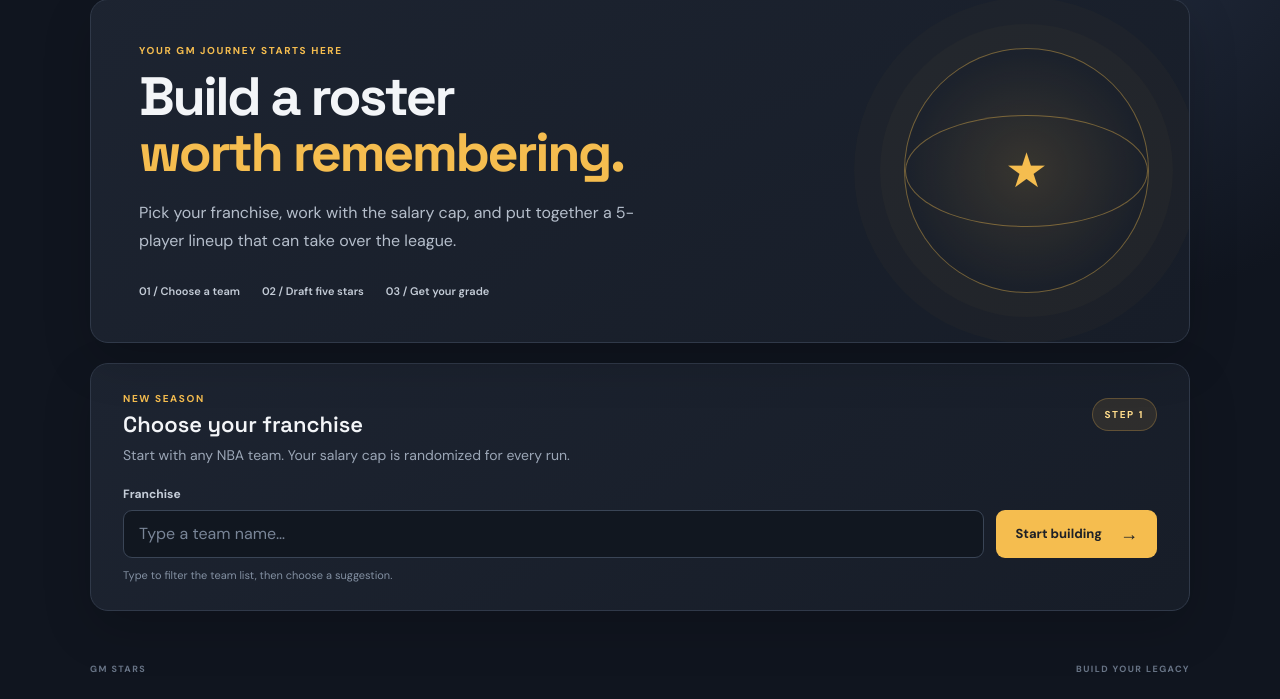
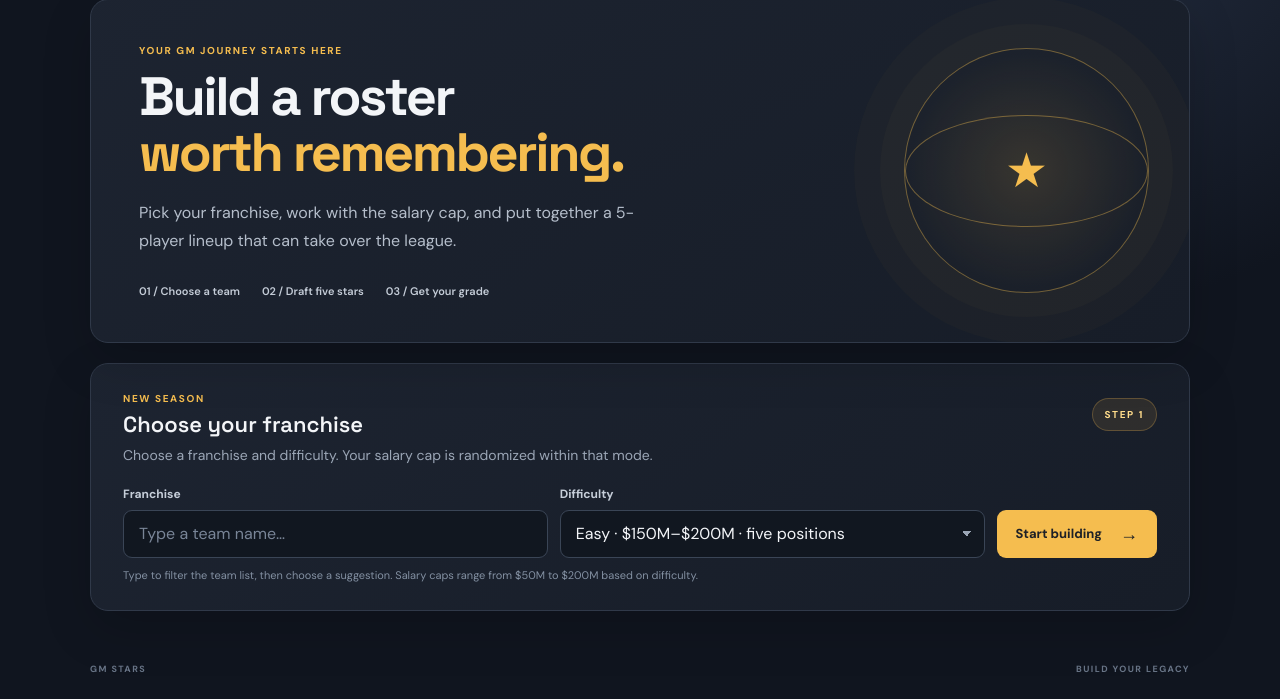
Before and after one commit to quiscodes/gm-stars, a Flask app: page / in a window 1280 px wide. Shown: the part 115-814 px from the top of the page. Run offline with Flask 3, Linux system fonts and the light colour scheme.

Commit message:
Add difficulty modes and roster challenges

```diff
--- a/v2/app.py
+++ b/v2/app.py
@@ -19,7 +19,7 @@
 #   5-man roster that must satisfy a constraint. The roster is graded 60-99 overall.
 #
 # Planned for later versions:
-#   v2.2 real NBA data/APIs   v2.3 difficulty system   v2.4 accounts
+#   v2.2 real NBA data   v2.3 difficulty system   v2.4 accounts
 #   v2.5 leaderboards         v2.6 images/animations
 # =============================================================================
 
@@ -52,9 +52,23 @@ PRA_GRADE_ANCHORS = (
     (175, 99),
 )
 
-CAP_MIN = 160_000_000
-CAP_MAX = 220_000_000
 CAP_STEP = 5_000_000
+DIFFICULTIES = {
+    "easy": {"label": "Easy", "minimum": 150_000_000, "maximum": 200_000_000},
+    "hard": {"label": "Hard", "minimum": 100_000_000, "maximum": 150_000_000},
+    "impossible": {"label": "Impossible", "minimum": 50_000_000, "maximum": 100_000_000},
+}
+POSITIONS = ("PG", "SG", "SF", "PF", "C")
+TEAM_NAMES = {
+    "ATL": "Atlanta", "BOS": "Boston", "BKN": "Brooklyn", "CHA": "Charlotte",
+    "CHI": "Chicago", "CLE": "Cleveland", "DAL": "Dallas", "DEN": "Denver",
+    "DET": "Detroit", "GSW": "Golden State", "HOU": "Houston", "IND": "Indiana",
+    "LAC": "LA Clippers", "LAL": "LA Lakers", "MEM": "Memphis", "MIA": "Miami",
+    "MIL": "Milwaukee", "MIN": "Minnesota", "NOP": "New Orleans", "NYK": "New York",
+    "OKC": "Oklahoma City", "ORL": "Orlando", "PHI": "Philadelphia", "PHX": "Phoenix",
+    "POR": "Portland", "SAC": "Sacramento", "SAS": "San Antonio", "TOR": "Toronto",
+    "UTA": "Utah", "WAS": "Washington",
+}
 
 app = Flask(__name__)
 
@@ -98,18 +112,24 @@ def find_player(user_input):
     return None
 
 # -----------------------------------------------------------------------------
-# GAME LOGIC (no Flask in here — these are plain functions, easy to test)
+# GAME LOGIC
 # -----------------------------------------------------------------------------
 
 def player_choices():
-    """Players who are not drafted yet AND still fit under the remaining cap."""
+    """Undrafted, affordable players who satisfy any position/team slots."""
     roster = session.get("roster", [])
     remaining = session.get("remaining_salary", 0)
+    filled_positions = {players[name]["position"] for name in roster}
+    assignments = session.get("position_teams", {})
     available = [
         {"name": name, **details}
         for name, details in players.items()
-        if name not in roster and details['salary'] <= remaining]
-
+        if name not in roster
+        and details["salary"] <= remaining
+        and details["position"] not in filled_positions
+        and details["position"] in REQUIRED_POSITIONS
+        and (not assignments or details.get("team") == assignments.get(details["position"]))
+    ]
     return sorted(available, key=itemgetter("salary"), reverse=True)
 
 def player_pra(name):
@@ -117,9 +137,155 @@ def player_pra(name):
     stats = players[name]
     return stats["ppg"] + stats["rebounds"] + stats["assists"]
 
+def challenge_pass(rule, roster, assignments=None):
+    """Evaluate one selected challenge against a five-player roster."""
+    details = [players[name] for name in roster]
+    by_position = {item["position"]: item for item in details}
+    teams = [item.get("team", "") for item in details]
+    assignments = assignments or {}
+
+    if rule == "Team must satisfy all 5 positions.":
+        return set(by_position) == REQUIRED_POSITIONS
+    if rule.startswith("For each position, draft"):
+        return all(by_position.get(pos, {}).get("team") == team for pos, team in assignments.items())
+    if rule.startswith("The ") and " must play for the " in rule:
+        position = rule.split("The ", 1)[1].split(" must play", 1)[0]
+        team = rule.rsplit("the ", 1)[1].rstrip(".")
+        return by_position.get(position, {}).get("team") == team
+    if rule.startswith("All five players must play for the "):
+        team = rule.rsplit("the ", 1)[1].rstrip(".")
+        return all(value == team for value in teams)
+    if rule.startswith("At least two players must play for the "):
+        team = rule.rsplit("the ", 1)[1].rstrip(".")
+        return teams.count(team) >= 2
+    if rule == "No more than two players may play for the same team.":
+        return max((teams.count(team) for team in set(teams)), default=0) <= 2
+    if rule.startswith("At least three players must shoot"):
+        return sum(item.get("three_pt_pct", 0) >= .35 for item in details) >= 3
+    if rule.startswith("The team average 3-point percentage"):
+        threshold = .40 if "40%" in rule else .38
+        return sum(item.get("three_pt_pct", 0) for item in details) / len(details) >= threshold
+    if rule.startswith("At least three players must shoot 45%"):
+        return sum(item.get("fg_pct", 0) >= .45 for item in details) >= 3
+    if rule.startswith("The team average field-goal percentage"):
+        return sum(item.get("fg_pct", 0) for item in details) / len(details) >= .47
+    if rule.startswith("At least two players must average 20"):
+        return sum(item.get("ppg", 0) >= 20 for item in details) >= 2
+    if rule.startswith("At least one player must average 25"):
+        return any(item.get("ppg", 0) >= 25 for item in details)
+    if rule.startswith("At least two players must each average 25 or more PRA"):
+        return sum(item.get("ppg", 0) + item.get("rebounds", 0) + item.get("assists", 0) >= 25 for item in details) >= 2
+    if rule.startswith("The point guard must"):
+        return by_position.get("PG", {}).get("assists", 0) >= 5
+    if rule.startswith("The team must combine for at least 15 assists"):
+        return sum(item.get("assists", 0) for item in details) >= 15
+    if rule.startswith("The center must average at least 8 rebounds"):
+        return by_position.get("C", {}).get("rebounds", 0) >= 8
+    if rule.startswith("The center must average at least 10 rebounds"):
+        return by_position.get("C", {}).get("rebounds", 0) >= 10
+    if rule.startswith("The power forward and center"):
+        return by_position.get("PF", {}).get("rebounds", 0) + by_position.get("C", {}).get("rebounds", 0) >= 15
+    if rule.startswith("The team must combine for at least 5 steals"):
+        return sum(item.get("steals", 0) + item.get("blocks", 0) for item in details) >= 5
+    if rule.startswith("At least two players must average 1 or more steals"):
+        return sum(item.get("steals", 0) >= 1 for item in details) >= 2
+    if rule.startswith("The center must average at least 1 block"):
+        return by_position.get("C", {}).get("blocks", 0) >= 1
+    if rule.startswith("The team must average no more than 7 turnovers"):
+        return sum(item.get("turnovers", 0) for item in details) <= 7
+    if rule.startswith("At least three players must average fewer than 2 turnovers"):
+        return sum(item.get("turnovers", 0) < 2 for item in details) >= 3
+    if rule.startswith("At least two players must have a salary of $30 million or less"):
+        return sum(item.get("salary", 0) <= 30_000_000 for item in details) >= 2
+    if rule.startswith("No more than one player may have a salary above $35 million"):
+        return sum(item.get("salary", 0) > 35_000_000 for item in details) <= 1
+    return False
+
+
 def check_roster(roster):
-    """Constraint #1: the roster must cover all five positions."""
-    return {players[name]["position"] for name in roster} == REQUIRED_POSITIONS
+    """All mode challenges must pass; every mode includes position coverage."""
+    if not challenge_pass("Team must satisfy all 5 positions.", roster):
+        return False
+    assignments = session.get("position_teams", {})
+    if assignments and not challenge_pass("For each position, draft a player from its assigned team.", roster, assignments):
+        return False
+    return all(challenge_pass(rule, roster, assignments) for rule in session.get("challenges", []))
+
+
+def find_affordable_roster(cap, assignments=None):
+    """Find an example five-position roster that fits a cap and assignments."""
+    candidates = {}
+    for position in POSITIONS:
+        candidates[position] = [
+            name for name, details in players.items()
+            if details.get("position") == position
+            and details.get("salary", cap + 1) <= cap
+            and (not assignments or details.get("team") == assignments.get(position))
+        ]
+        random.shuffle(candidates[position])
+        if not candidates[position]:
+            return None
+
+    # Try random affordable combinations, favoring low-salary candidates so
+    # the tightest cap can still produce a playable game.
+    for _ in range(500):
+        lineup = []
+        used_salary = 0
+        for position in POSITIONS:
+            choices = sorted(candidates[position], key=lambda name: players[name]["salary"])
+            pool = choices[:max(1, min(15, len(choices)))]
+            affordable = [name for name in pool if used_salary + players[name]["salary"] <= cap]
+            if not affordable:
+                break
+            choice = random.choice(affordable)
+            lineup.append(choice)
+            used_salary += players[choice]["salary"]
+        if len(lineup) == ROSTER_SIZE:
+            return lineup
+    return None
+
+
+def choose_game_challenges(difficulty, cap):
+    """Create challenges and a feasible team assignment for a new game."""
+    extra_rules = [rule for rule in constraints if rule != constraints[0]
+                   and "{position_team_assignments}" not in rule
+                   and "{position}" not in rule and "{team}" not in rule]
+
+    if difficulty == "hard":
+        # Try random NBA teams for each position until the salary range has
+        # at least one possible starting five.
+        for _ in range(250):
+            eligible = {
+                pos: sorted({data.get("team") for data in players.values()
+                             if data.get("position") == pos and data.get("team")})
+                for pos in POSITIONS
+            }
+            assignments = {pos: random.choice(eligible[pos]) for pos in POSITIONS}
+            witness = find_affordable_roster(cap, assignments)
+            if witness:
+                viable_rules = [rule for rule in extra_rules
+                                if challenge_pass(rule, witness, assignments)]
+                if viable_rules:
+                    return assignments, [random.choice(viable_rules)]
+        # The team mapping itself is randomly generated; fall back to a valid
+        # lineup's teams if a very low cap has too few random combinations.
+        witness = find_affordable_roster(cap)
+        if witness:
+            assignments = {players[name]["position"]: players[name].get("team") for name in witness}
+            viable_rules = [rule for rule in extra_rules if challenge_pass(rule, witness, assignments)]
+            return assignments, [random.choice(viable_rules)] if viable_rules else []
+        return {}, []
+
+    if difficulty == "impossible":
+        for _ in range(80):
+            witness = find_affordable_roster(cap)
+            if witness:
+                viable_rules = [rule for rule in extra_rules if challenge_pass(rule, witness)]
+                if len(viable_rules) >= 2:
+                    return {}, random.sample(viable_rules, 2)
+        return {}, []
+
+    return {}, []
 
 def grade_roster(roster):
     """Grade the five-player roster from its combined points, rebounds, and assists."""
@@ -161,16 +327,26 @@ def home():
 
 @app.post("/start")
 def start_game():
-    """Validate the franchise, roll a random salary cap, begin a new game."""
+    """Validate the franchise and difficulty, then begin a new game."""
     franchise = find_franchise(request.form.get("franchise", ""))
     if franchise is None:
         return render_template("index.html", stage="home", error="Choose a franchise from the list.")
 
-    # +CAP_STEP because randrange excludes its upper bound; this lets $215M happen.
-    cap = random.randrange(CAP_MIN, CAP_MAX + CAP_STEP, CAP_STEP)
+    difficulty = request.form.get("difficulty", "easy").lower()
+    if difficulty not in DIFFICULTIES:
+        difficulty = "easy"
+    settings = DIFFICULTIES[difficulty]
+    cap = random.randrange(settings["minimum"], settings["maximum"] + CAP_STEP, CAP_STEP)
+    assignments, challenges = choose_game_challenges(difficulty, cap)
+    if not find_affordable_roster(cap, assignments):
+        # Keep a new game playable if the supplied data changes later.
+        assignments, challenges = {}, []
+        cap = 100_000_000
 
     session.clear()
-    session.update(franchise=franchise, salary_cap=cap, remaining_salary=cap, roster=[])
+    session.update(franchise=franchise, difficulty=difficulty, salary_cap=cap,
+                   remaining_salary=cap, roster=[], position_teams=assignments,
+                   challenges=challenges)
     return redirect(url_for("draft"))
 
 @app.route("/draft", methods=["GET", "POST"])
@@ -189,12 +365,18 @@ def draft():
     error = None
     if request.method == "POST":
         name = find_player(request.form.get("player", ""))
+        picked_positions = {players[picked]["position"] for picked in roster}
+        position = players[name]["position"] if name else None
+        assigned_team = session.get("position_teams", {}).get(position)
 
-        # One validation chain, same checks as v1: exists -> not drafted -> affordable.
         if name is None:
             error = "Choose a player from the list."
         elif name in roster:
             error = f"{name} is already on your roster."
+        elif position not in REQUIRED_POSITIONS or position in picked_positions:
+            error = "Choose a player for an open position."
+        elif assigned_team and players[name].get("team") != assigned_team:
+            error = "Choose a player from the team assigned to that position."
         elif players[name]["salary"] > session["remaining_salary"]:
             error = "You do not have enough salary for that player."
         else:
@@ -212,11 +394,16 @@ def draft():
         "index.html",
         stage="draft",
         franchise=session["franchise"],
+        difficulty=DIFFICULTIES[session.get("difficulty", "easy")]["label"],
         salary_cap=session["salary_cap"],
         remaining_salary=session["remaining_salary"],
         roster=roster,
         choices=player_choices(),
-        constraint=constraints[0],
+        challenges=([
+            "Draft one player at each position from their assigned team: " + ", ".join(
+                f"{position} → {TEAM_NAMES.get(team, team)}" for position, team in session.get("position_teams", {}).items()
+            )
+        ] if session.get("position_teams") else []) + session.get("challenges", []),
         error=error,
     )
 
@@ -233,6 +420,7 @@ def results():
         "index.html",
         stage="results",
         franchise=session["franchise"],
+        difficulty=DIFFICULTIES[session.get("difficulty", "easy")]["label"],
         roster=[{"name": name, **players[name]} for name in roster],
         passed=passed,
         overall=overall,
--- a/v2/static/style.css
+++ b/v2/static/style.css
@@ -271,7 +271,8 @@ footer {
   margin: 0 0 8px;
 }
 
-.field-wrap input {
+.field-wrap input,
+.field-wrap select {
   width: 100%;
   height: 48px;
   padding: 0 15px;
@@ -283,11 +284,22 @@ footer {
   outline: none;
 }
 
+.field-wrap select {
+  appearance: none;
+  padding-right: 38px;
+  background-image: linear-gradient(45deg, transparent 50%, #9ba6b6 50%),
+                    linear-gradient(135deg, #9ba6b6 50%, transparent 50%);
+  background-position: calc(100% - 17px) 20px, calc(100% - 12px) 20px;
+  background-size: 5px 5px, 5px 5px;
+  background-repeat: no-repeat;
+}
+
 .field-wrap input::placeholder {
   color: #798597;
 }
 
-.field-wrap input:focus {
+.field-wrap input:focus,
+.field-wrap select:focus {
   border-color: var(--gold);
   box-shadow: 0 0 0 3px rgba(245, 189, 79, .12);
 }
@@ -392,6 +404,32 @@ footer {
   color: #8390a2;
   font-size: 11px;
   margin: 10px 0 0;
+}
+
+.challenge-box {
+  margin: 20px 0;
+  padding: 16px 18px;
+  border: 1px solid rgba(245, 189, 79, .23);
+  border-radius: 12px;
+  background: rgba(245, 189, 79, .045);
+}
+
+.challenge-title {
+  display: flex;
+  align-items: center;
+  gap: 9px;
+  margin: 0 0 8px;
+  color: var(--gold-light);
+}
+
+.challenge-list {
+  display: grid;
+  gap: 6px;
+  margin: 0;
+  padding-left: 26px;
+  color: #c4ccd7;
+  font-size: 13px;
+  line-height: 1.5;
 }
 
 .alert {
--- a/v2/templates/index.html
+++ b/v2/templates/index.html
@@ -19,7 +19,7 @@
   Variables app.py provides (not every stage gets every one):
       franchises, players, roster_size  -> every stage
       error                             -> home and draft, only when something failed
-      franchise, salary_cap, remaining_salary, roster, choices, constraint -> draft
+      franchise, difficulty, salary_cap, remaining_salary, roster, choices, challenges -> draft
       franchise, roster, passed, overall, label                            -> results
   ===========================================================================
 #}
@@ -31,8 +31,8 @@
   <meta name="viewport" content="width=device-width, initial-scale=1">
   <meta name="theme-color" content="#10151f">
   <title>GM Stars — Build Your Franchise</title>
-  <link rel="stylesheet" href="{{ url_for('static', filename='style.css', v='2') }}">
-  <script src="{{ url_for('static', filename='autocomplete.js', v='2') }}" defer></script>
+  <link rel="stylesheet" href="{{ url_for('static', filename='style.css', v='3') }}">
+  <script src="{{ url_for('static', filename='autocomplete.js', v='3') }}" defer></script>
 </head>
 
 <body>
@@ -78,7 +78,7 @@
             </div>
             <span class="step-pill">STEP 1</span>
           </div>
-          <p class="muted">Start with any NBA team. Your salary cap is randomized for every run.</p>
+          <p class="muted">Choose a franchise and difficulty. Your salary cap is randomized within that mode.</p>
 
           {# `error` only exists if /start rejected the input #}
           {% if error %}<p class="alert" role="alert">{{ error }}</p>{% endif %}
@@ -100,11 +100,19 @@
                 </div>
               </div>
             </div>
+            <div class="field-wrap difficulty-field">
+              <label for="difficulty">Difficulty</label>
+              <select id="difficulty" name="difficulty">
+                <option value="easy">Easy · $150M–$200M · five positions</option>
+                <option value="hard">Hard · $100M–$150M · random team per position + challenge</option>
+                <option value="impossible">Impossible · $50M–$100M · five positions + 2 challenges</option>
+              </select>
+            </div>
             <button class="button button-primary" type="submit">
               Start building <span aria-hidden="true">→</span>
             </button>
           </form>
-          <p class="field-hint">Type to filter the team list, then choose a suggestion.</p>
+          <p class="field-hint">Type to filter the team list, then choose a suggestion. Salary caps range from $50M to $200M based on difficulty.</p>
         </section>
 
 
@@ -116,7 +124,7 @@
         {# Page title + "Start over" link #}
         <section class="draft-heading">
           <div>
-            <p class="eyebrow">{{ franchise }} · FRANCHISE MODE</p>
+            <p class="eyebrow">{{ franchise }} · {{ difficulty|upper }} MODE</p>
             <h1>Build your <span>starting five.</span></h1>
           </div>
           <a class="text-link" href="{{ url_for('new_game') }}">Start over</a>
@@ -135,11 +143,13 @@
               <span class="step-pill">{{ roster|length }} / {{ roster_size }} SELECTED</span>
             </div>
 
-            {# The rule the player has to satisfy #}
-            <p class="constraint">
-              <span class="constraint-icon">✦</span>
-              <span><strong>Roster challenge</strong><br>{{ constraint }}</span>
-            </p>
+            <div class="challenge-box">
+              <p class="challenge-title"><span class="constraint-icon">✦</span><strong>Roster challenges</strong></p>
+              <ul class="challenge-list">
+                <li>Draft one player at each of the five positions.</li>
+                {% for challenge in challenges %}<li>{{ challenge }}</li>{% endfor %}
+              </ul>
+            </div>
 
             {# Roster list: drafted players first, then empty slots #}
             <div class="roster-list">
@@ -221,7 +231,7 @@
                need to change once constraints are random. #}
             <div class="tip-card">
               <span class="tip-star">★</span>
-              <p><strong>GM tip:</strong><br>Every pick counts. Pass your roster challenge to receive the best possible score.</p>
+              <p><strong>GM tip:</strong><br>Every pick counts. Meet every challenge to earn your roster grade.</p>
             </div>
           </aside>
         </section>
@@ -235,7 +245,7 @@
         {# Score banner. Class `result-pass` (green) or `result-fail`.
            NOTE: .result-fail has no rule in style.css yet. #}
         <section class="result-hero panel {% if passed %}result-pass{% else %}result-fail{% endif %}">
-          <p class="eyebrow">{{ franchise }} · SEASON COMPLETE</p>
+          <p class="eyebrow">{{ franchise }} · {{ difficulty|upper }} · SEASON COMPLETE</p>
 
           {% if passed %}
             {# Constraint passed: show the real grade and its label #}
```
Also changed, not shown: v2/game_data.py (+37 -1 lines).
